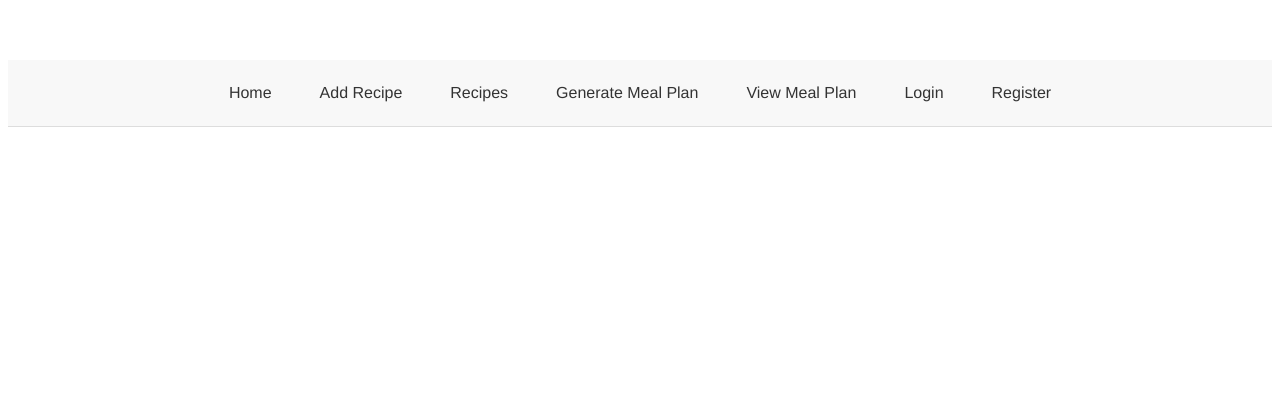
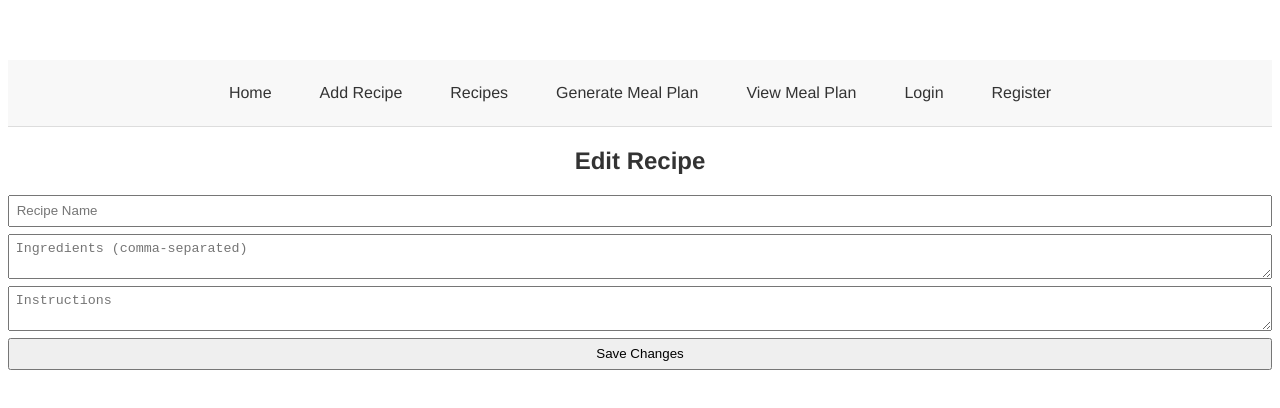
Before and after one commit to cantave/mealPlanGenerator, a Vue app in the folder frontend/frontend/: page /recipes/1/edit in a window 1280 px wide. Shown: the top 408 px of the page. Built offline with nearby package versions, Linux system fonts and the light colour scheme; no server answers.

Commit message:
improved recipe features to perform CRUD operations and routed them

```diff
--- a/frontend/frontend/src/components/AddRecipe.vue
+++ b/frontend/frontend/src/components/AddRecipe.vue
@@ -2,7 +2,7 @@
     <h2>Add Recipe</h2>
     <form @submit.prevent="submitRecipe">
         <input v-model="name" placeholder="Recipe Name" />
-        <input v-model="ingredients" placeholder="Ingredients (comma-separated)"/>
+        <input v-model="ingredients" placeholder="Ingredients (comma-separated)" />
         <textarea v-model="instructions" placeholder="Instructions"></textarea>
         <button type="submit">Add Recipe</button>
     </form>
@@ -23,11 +23,11 @@ import { addRecipe } from '@services/apiService';
         submitRecipe() {
             const recipe = {
                 name: this.name,
-                    ingredients: this.ingredients.split(','),
+                ingredients: this.ingredients.split(',').map(ingredient => ingredient.trim()),
                 instructions: this.instructions
             };
-                addRecipe(recipe).then(response => {
-                    console.log('Recipe added:', response.data);
+            addRecipe(recipe).then(() => {
+                this.$router.push('/recipes');
             }).catch(error => {
                 console.error('Error adding recipe:', error);
             });
@@ -45,4 +45,11 @@ import { addRecipe } from '@services/apiService';
     display: flex;
     flex-direction: column;
 }
+
+input,
+textarea,
+button {
+    margin-bottom: 0.5em;
+    padding: 0.5em;
+}
 </style>
--- /dev/null
+++ b/frontend/frontend/src/components/EditRecipe.vue
@@ -0,0 +1,69 @@
+<template>
+    <div>
+        <h2>Edit Recipe</h2>
+        <form @submit.prevent="editRecipe">
+            <input v-model="name" placeholder="Recipe Name" />
+            <textarea v-model="ingredients" placeholder="Ingredients (comma-separated)" />
+            <textarea v-model="instructions" placeholder="Instructions" />
+            <button type="submit">Save Changes</button>
+        </form>
+    </div>
+</template>
+
+<script>
+import { getRecipeById, updateRecipe } from '@/services/apiService';
+
+export default {
+    data() {
+        return {
+            name: '',
+            ingredients: '',
+            instructions: ''
+        };
+    },
+    created() {
+        const id = this.$route.params.id;
+        getRecipeById(id).then(response => {
+            const recipe = response.data;
+            this.name = recipe.name;
+            this.ingredients = recipe.ingredients.join(', ');
+            this.instructions = recipe.instructions;
+        }).catch(error => {
+            console.error('Error fetching recipe:', error);
+        });
+    },
+    methods: {
+        editRecipe() {
+            const id = this.$route.params.id;
+            const updatedRecipe = {
+                name: this.name,
+                ingredients: this.ingredients.split(',').map(ingredient => ingredient.trim()),
+                instructions: this.instructions
+            };
+            updateRecipe(id, updatedRecipe).then(() => {
+                this.$router.push(`/recipes/${id}`);
+            }).catch(error => {
+                console.error('Error updating recipe:', error);
+            });
+        }
+    }
+};
+</script>
+
+<style scoped>
+h2 {
+    color: #333;
+}
+
+form {
+    display: flex;
+    flex-direction: column;
+}
+
+input,
+textarea,
+button {
+    margin-bottom: 0.5em;
+    padding: 0.5em;
+}
+</style>
--- /dev/null
+++ b/frontend/frontend/src/components/RecipeDetail.vue
@@ -0,0 +1,53 @@
+<template>
+    <div>
+        <h2>{{ recipe.name }}</h2>
+        <div>
+            <h3>Ingredients</h3>
+            <ul>
+                <li v-for="ingredient in recipe.ingredients" :key="ingredient"> {{ ingredient }}</li>
+            </ul>
+            <h3>Instructions</h3>
+            <p>{{ recipe.instructions }}</p>
+            <router-link :to="{ name: 'EditRecipeView', params: { id: recipe.id } }">Edit</router-link>
+        </div>
+    </div>
+</template>
+
+<script>
+import { getRecipeById } from '@services/apiService';
+
+export default {
+    data() {
+        return {
+            recipe: {}
+        };
+    },
+    created() {
+        const id = this.$route.params.id;
+        getRecipeById(id).then(response => {
+            this.recipe = response.data;
+        }).catch(error => {
+            console.error('Error fetching recipe:', error);
+        });
+    }
+};
+</script>
+
+<style scoped>
+h2,
+h3 {
+    color: #333;
+}
+
+ul {
+    list-style-type: none;
+    padding: 0;
+}
+
+li {
+    padding: 0.5em;
+    background: #f9f9f9;
+    margin-bottom: 0.5em;
+    border: 1px solid #ddd;
+}
+</style>
--- a/frontend/frontend/src/router/index.js
+++ b/frontend/frontend/src/router/index.js
@@ -4,6 +4,8 @@ import LoginView from '@/views/LoginView.vue';
 import RegisterView from '@/views/RegisterView.vue';
 import AddRecipeView from '@/views/AddRecipeView.vue';
 import RecipeListView from '@/views/RecipeListView.vue';
+import EditRecipeView from '@/views/EditRecipeView.vue';
+import RecipeDetailView from '@/views/RecipeDetailView.vue';
 import MealPlanFormView from '@/views/MealPlanFormView.vue';
 import MealPlanView from '@/views/MealPlanView.vue';
 
@@ -14,6 +16,8 @@ const routes = [
     {path: '/register', name: 'RegisterView', component: RegisterView},
     {path: '/add-recipe', name: 'AddRecipeView', component: AddRecipeView},
     {path: '/recipes', name: 'RecipeListView', component: RecipeListView},
+    {path: '/recipes/:id', name: 'RecipeDetailView', component: RecipeDetailView},
+    {path: '/recipes/:id/edit', name: 'EditRecipeView', component: EditRecipeView},
     {path: '/generate-meal-plan', name: 'MealPlanFormView', component: MealPlanFormView},
     {path: '/meal-plan/:userId', name: 'MealPlanView', component: MealPlanView, props: true}
 ];
--- a/frontend/frontend/src/services/apiService.js
+++ b/frontend/frontend/src/services/apiService.js
@@ -3,17 +3,25 @@ import axios from "axios";
 const API_URL = "http://localhost:8081/api";
 
 export const addRecipe = (recipe) => {
-    return axios.post(`${API_URL}/recipes`, recipe);
+  return axios.post(`${API_URL}/recipes`, recipe);
 };
 
 export const getRecipes = () => {
-    return axios.get(`${API_URL}/recipes`);
+  return axios.get(`${API_URL}/recipes`);
 };
 
 export const generateMealPlan = (mealPlan) => {
-    return axios.post(`${API_URL}/mealplans`, mealPlan);
+  return axios.post(`${API_URL}/mealplans`, mealPlan);
 };
 
 export const getMealPlans = (userId) => {
-    return axios.post(`${API_URL}/mealplans/${userId}`);
+  return axios.post(`${API_URL}/mealplans/${userId}`);
 };
+
+export const getRecipeById = (id) => {
+  return axios.get(`${API_URL}/recipes/${id}`);
+};
+
+export const updateRecipe = (id, recipe) => {
+  return axios.get(`${API_URL}/recipes/${id}`, recipe);
+};
--- /dev/null
+++ b/frontend/frontend/src/views/EditRecipeView.vue
@@ -0,0 +1,16 @@
+<template>
+    <div>
+        <EditRecipe />
+    </div>
+</template>
+
+<script>
+import EditRecipe from '@/components/EditRecipe.vue';
+
+export default {
+    name: 'EditRecipeView',
+    components: {
+        EditRecipe
+    }
+}
+</script>
--- /dev/null
+++ b/frontend/frontend/src/views/RecipeDetailView.vue
@@ -0,0 +1,16 @@
+<template>
+    <div>
+        <RecipeDetail />
+    </div>
+</template>
+
+<script>
+import RecipeDetail from '@/components/RecipeDetail.vue';
+
+export default {
+    name: 'RecipeDetailView',
+    components: {
+        RecipeDetail
+    }
+}
+</script>
```
Lines whose indentation alone changed are shown as unchanged.
